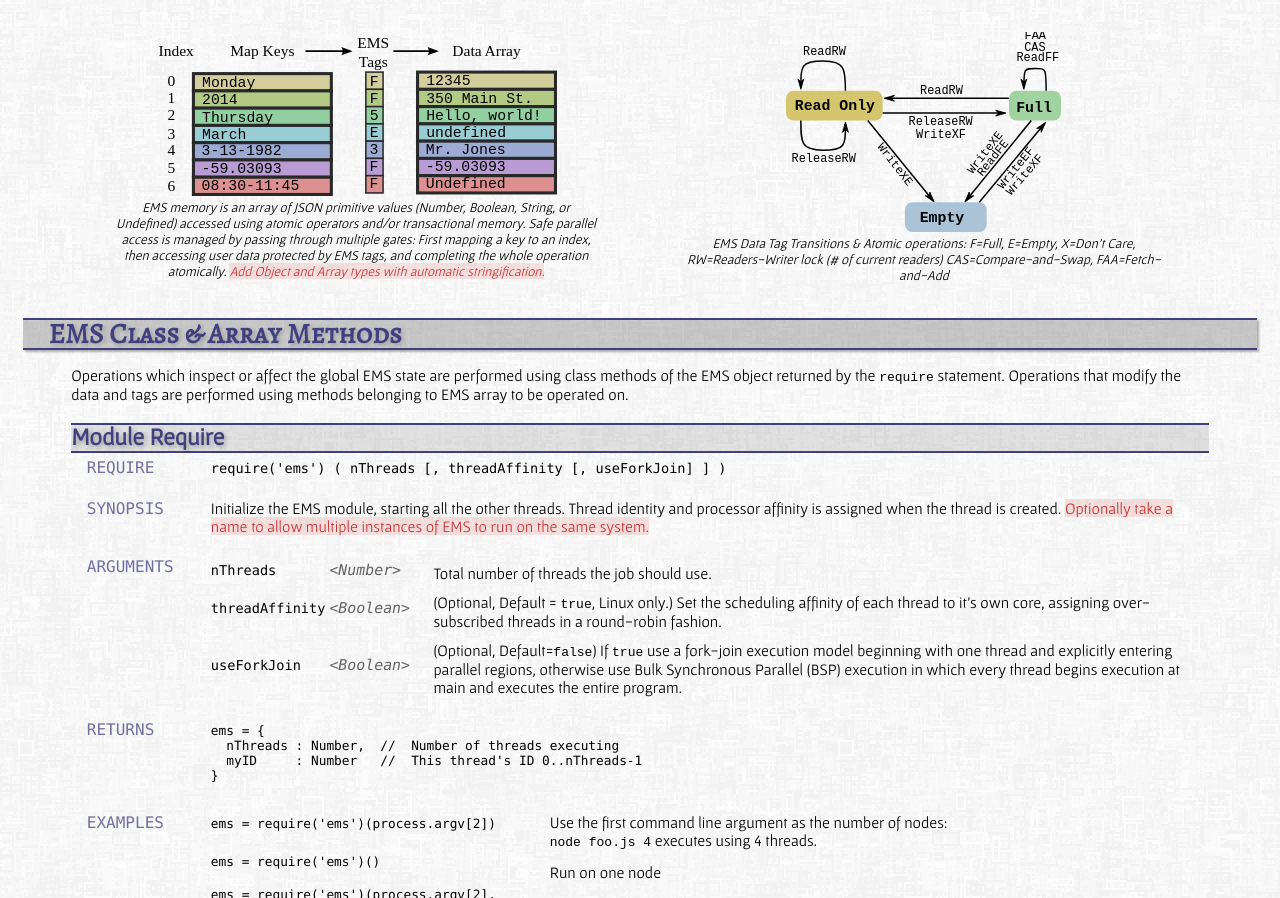
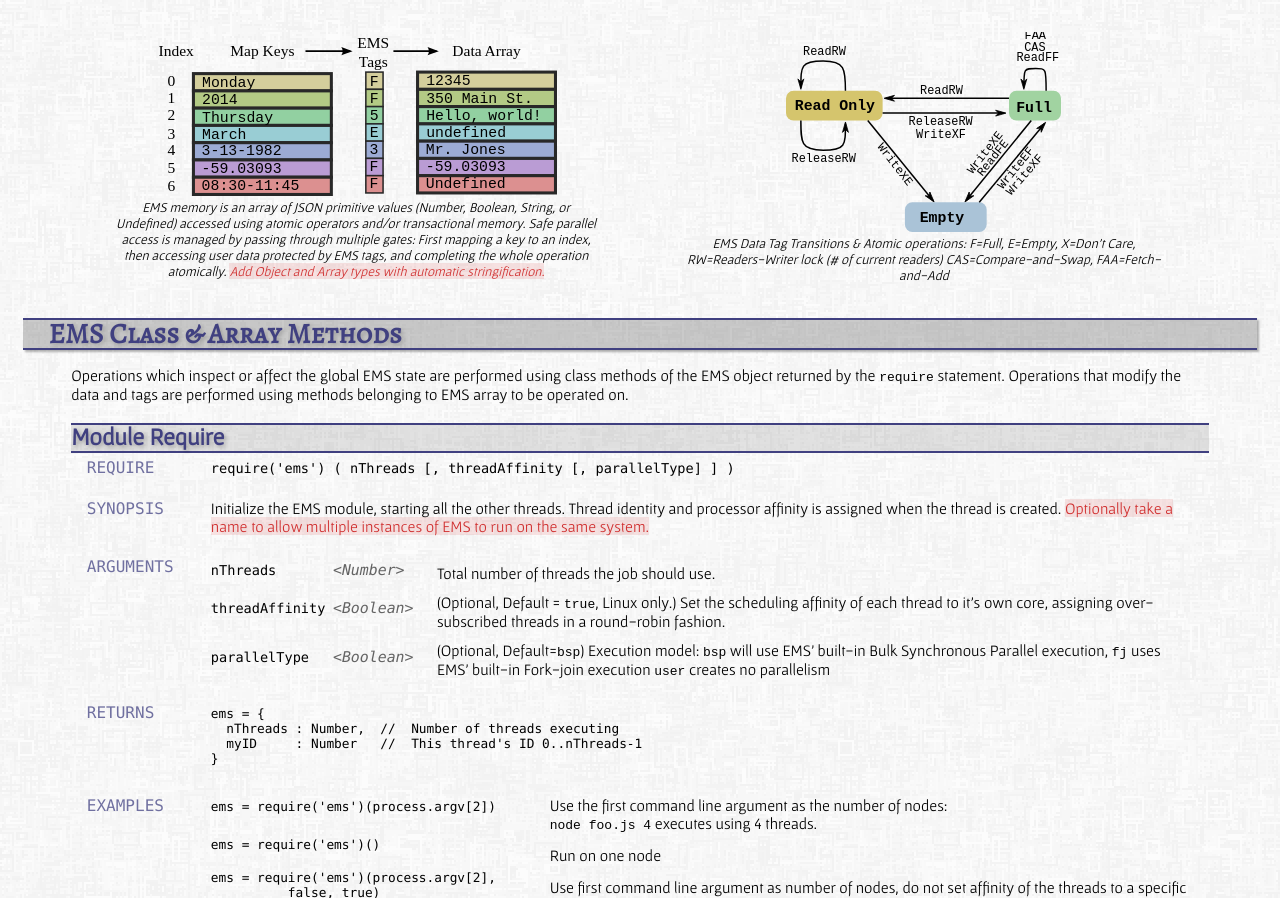
Before and after one commit to mogill/ems, a website: page Docs/reference.html in a window 1280 px wide. Shown: the part 202-1100 px from the top of the page. Drawn offline with Linux system fonts and the light colour scheme.

Commit message:
Left reference documentation updates off previous commit.

```diff
--- a/Docs/reference.html
+++ b/Docs/reference.html
@@ -142,7 +142,7 @@
     <table class="apiBlock" >
       <tr class="apiFunc" >
 	<td class="Label"> REQUIRE </td>
-	<td colspan=3 class="Proto"  style="padding-bottom: 20px;">  require('ems') ( nThreads [, threadAffinity [, useForkJoin] ] )</td>
+	<td colspan=3 class="Proto"  style="padding-bottom: 20px;">  require('ems') ( nThreads [, threadAffinity [, parallelType] ] )</td>
       </tr>
 
       <tr class="apiSynopsis">
@@ -176,13 +176,13 @@
 
       <tr class="apiArgs" >
 	<td class="Label"> </td>
-	<td class="argName"> useForkJoin </td>
+	<td class="argName"> parallelType </td>
 	<td class="argType"> &lt;Boolean&gt; </td>
-	<td class="argDesc"> (Optional, Default=<code>false</code>)
-	  If <code>true</code> use a fork-join execution model beginning with one
-	  thread and explicitly entering parallel regions, otherwise use
-	  Bulk Synchronous Parallel (BSP) execution in which every thread
-	  begins execution at main and executes the entire program.
+	<td class="argDesc"> (Optional, Default=<code>bsp</code>)
+	  Execution model:
+	  <code>bsp</code> will use EMS' built-in Bulk Synchronous Parallel execution,
+	  <code>fj</code> uses EMS' built-in Fork-join execution
+	  <code>user</code> creates no parallelism
 	</td>
       </tr>
     </table>
```
